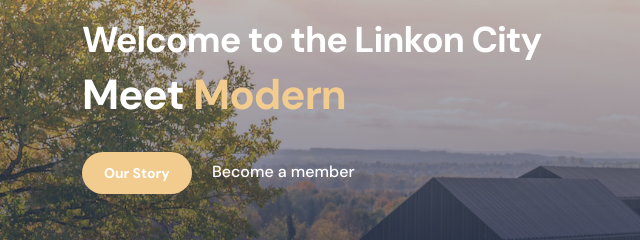
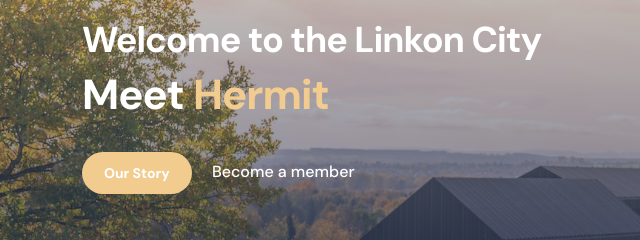
Before and after one commit to NadinShezan/nadinweb, a plain HTML site: page index.html in a window 1280 px wide. Both pictures are taken after a click on the link "Home". Shown: the part 228-468 px from the top of the page, 0-640 px from the left. Drawn offline with Linux system fonts and the light colour scheme.

Commit message:
Update index.html

```diff
--- a/index.html
+++ b/index.html
@@ -164,7 +164,7 @@ https://templatemo.com/tm-587-tiya-golf-club
                             <h1 class="cd-headline rotate-1 text-white mb-4 pb-2">
                                 <span>Meet</span>
                                 <span class="cd-words-wrapper">
-                                    <b class="is-visible">Modern</b>
+                                    <b class="is-visible">Hermit</b>
                                     <b>Xavier</b>
                                     <b>Lumiere</b>
                                 </span>
```
